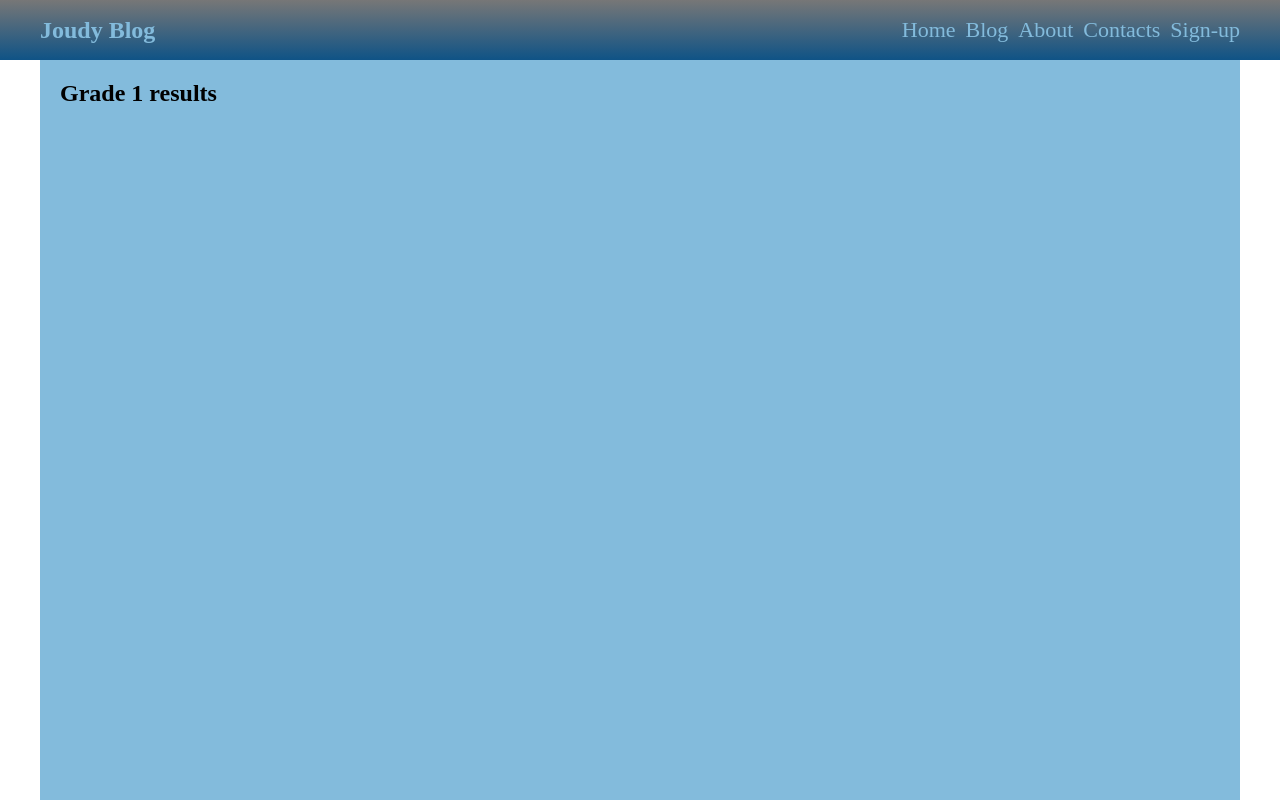
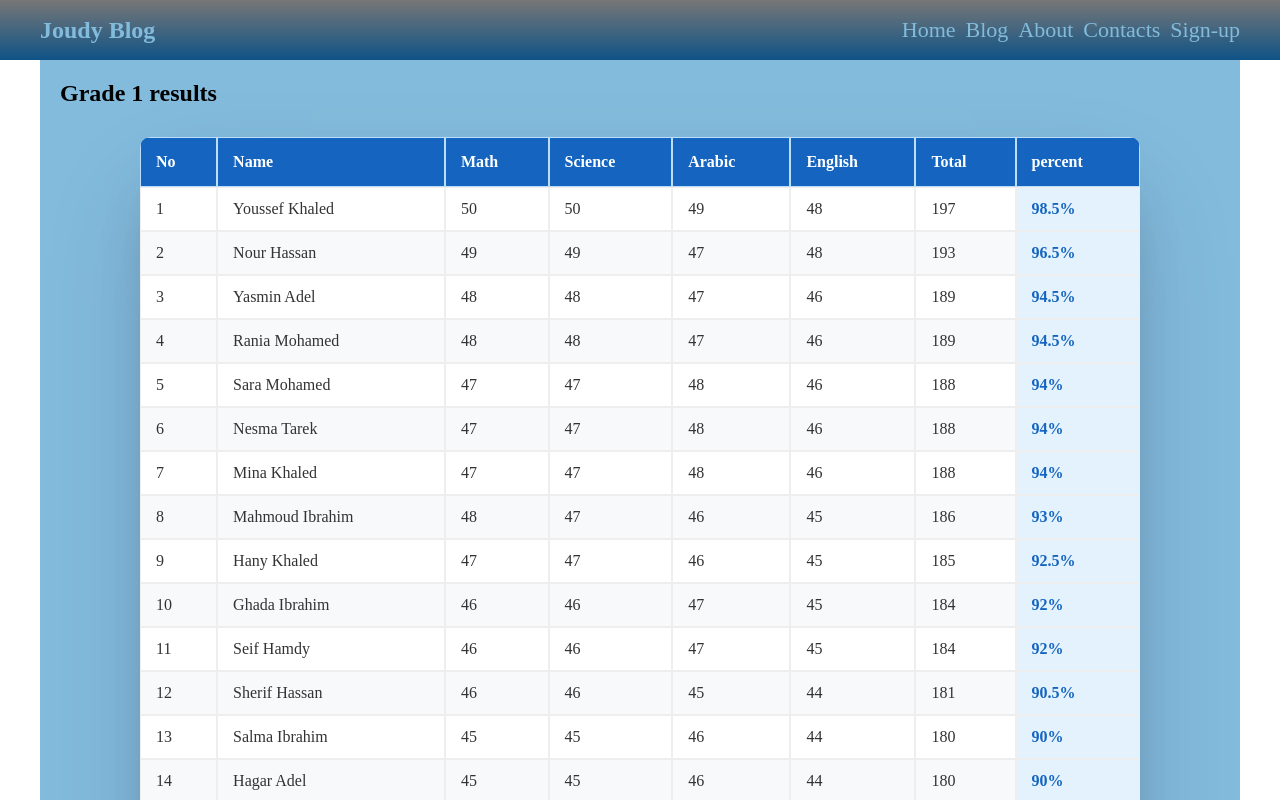
Before and after one commit to joudyjoudy/joudy-blog, a Next.js app: page /results/1 in a window 1280 px wide. Shown: the top 800 px of the page. Built offline with nearby package versions, Linux system fonts and the light colour scheme.

Commit message:
add new updates

```diff
--- a/src/Components/Results/Results.jsx
+++ b/src/Components/Results/Results.jsx
@@ -1,7 +1,10 @@
-const Results = ({  grade  }) => {
+import ResultsTable from "./ResultsTable";
+
+const Results = ({  grade , results  }) => {
     return(
         <div>
             <h2>Grade {grade} results</h2>
+            <ResultsTable results={results} />
         </div>
     )
 }
--- /dev/null
+++ b/src/Components/Results/ResultsTable.jsx
@@ -0,0 +1,36 @@
+export default function ResultsTable({ grade, results }) {
+    return (
+    <table>
+                <thead>
+                    <tr>
+                        <th>No</th>
+                        <th>Name</th>
+                        <th>Math</th>
+                        <th>Science</th>
+                        <th>Arabic</th>
+                        <th>English</th>
+                        <th>Total</th>
+                        <th>percent</th>
+                    </tr>
+                </thead>
+                <tbody>
+                    {results.map((result, i) => {
+                    const {name , math, science, arabic, english, total, percent} = result;
+                    return(
+                        <tr key={i}>
+                            <td>{i + 1}</td>
+                            <td>{name}</td>
+                            <td>{math}</td>
+                            <td>{science}</td>
+                            <td>{arabic}</td>
+                            <td>{english}</td>
+                            <td>{total}</td>
+                            <td>{percent}%</td>
+                        </tr>
+                    )
+                    })}
+                </tbody>
+                <tfoot></tfoot>
+            </table>
+    );
+}
--- a/src/app/globals.css
+++ b/src/app/globals.css
@@ -36,3 +36,37 @@ ul{
   margin: auto;
   min-height: calc(100vh - 60px);
 }
+table {
+    width: 100%;
+    max-width: 1000px;
+    margin: 30px auto;
+    background-color: #ffffff;
+    border-collapse: separate;
+    border-spacing: 0;
+    border-radius: 10px;
+    box-shadow: rgba(255, 255, 255, 0.1) 0px 1px 1px 0px inset,
+                rgba(50, 50, 93, 0.25) 0px 50px 100px -20px,
+                rgba(0, 0, 0, 0.3) 0px 30px 60px -30px;
+    overflow: hidden;
+    border: none;
+}
+thead th {
+    background-color: #1565c0;
+    color: #ffffff;
+    padding: 15px;
+    text-align: left;
+    border: 1px solid #bbdefb;
+}
+td {
+    padding: 12px 15px;
+    border: 1px solid #eeeeee;
+    color: #333333;
+}
+tbody tr:nth-child(even) {
+    background-color: #f8f9fa;
+}
+td:last-child {
+    font-weight: bold;
+    color: #1565c0;
+    background-color: #e3f2fd;
+}
--- a/src/app/results/[grade]/page.jsx
+++ b/src/app/results/[grade]/page.jsx
@@ -1,11 +1,20 @@
 import Results from "@/Components/Results/Results";
+import { STUDENTS_RESULTS } from "@/data/studentsResults";
 import { notFound } from "next/navigation";
 
 export default async function GradePage({params}){
     const { grade } = await params;
-    console.log(grade)
+    const gradeNumber = Number(grade);
 
-    if(grade < 1 || grade > 3) notFound();
+    if(isNaN(gradeNumber) || gradeNumber < 1 || gradeNumber > 3) notFound();
 
-    return <Results grade={grade} />
+    const results = STUDENTS_RESULTS[grade];
+    if(results.length === 0) return <p>no results found for this grade</p>
+     const updatedResults = results.map((res, i) => {
+        const {math, science, arabic, english} = res;
+        const total = math + science + arabic + english;
+        const percent = Math.round((total/ 200) * 100 * 100) / 100;
+        return {...res, total, percent}
+     }).sort((a, b) => b.total - a.total)
+    return <Results grade={gradeNumber} results={updatedResults} />
 }
```
